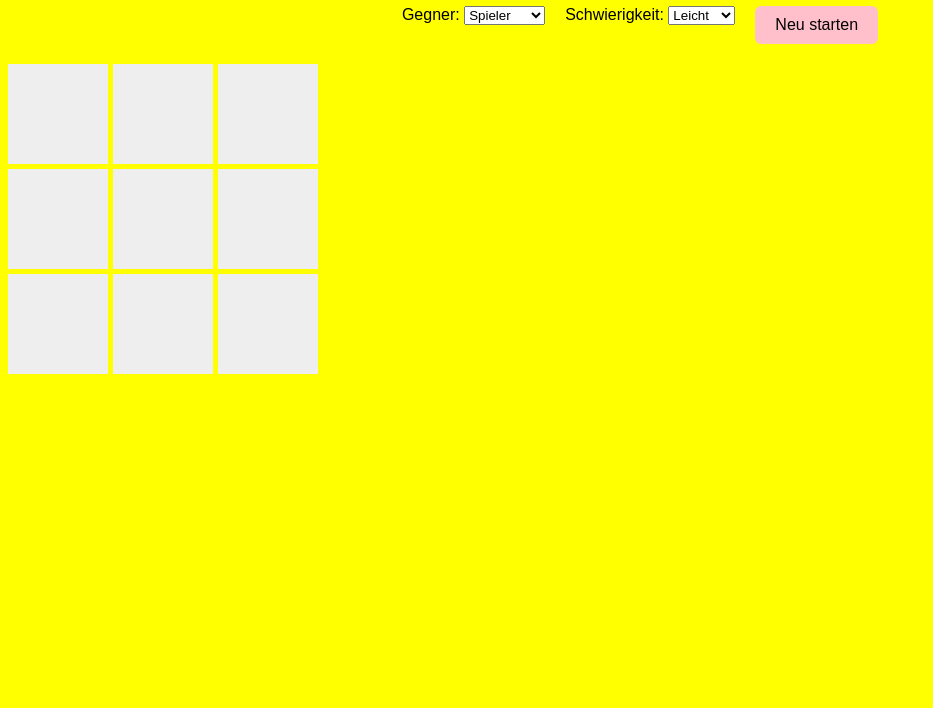
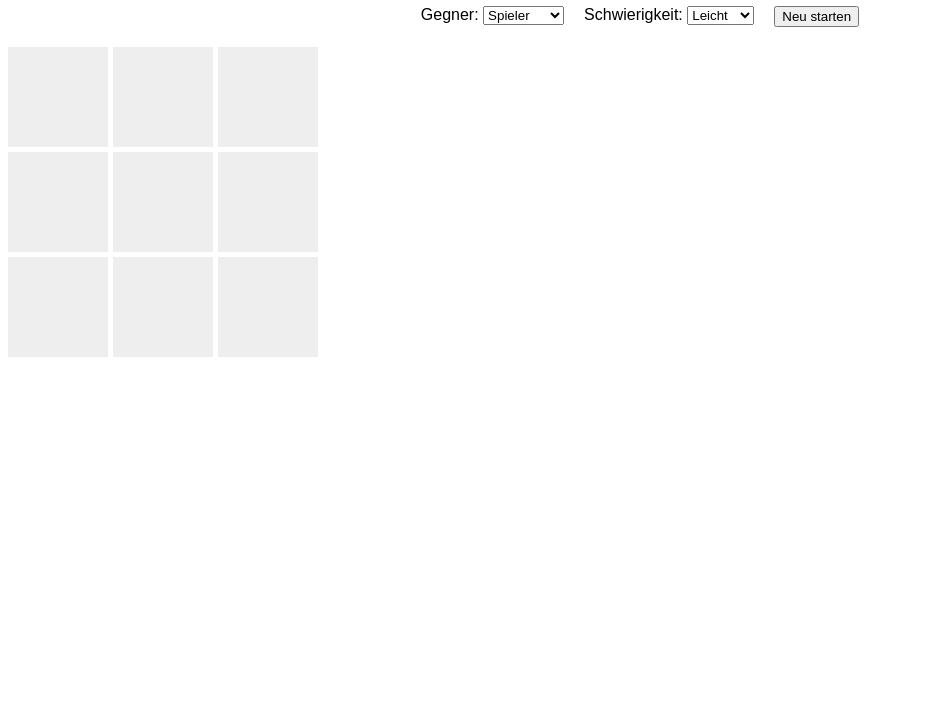
Before and after one commit to Vanessa161006/tictactoe-ki-auswahl, a plain HTML site: page index.html in a window 1280 px wide. Shown: the part 92-800 px from the top of the page, without its empty margins (0-933 px from the left). Drawn offline with Linux system fonts and the light colour scheme.

Commit message:
Update style.css

```diff
--- a/style.css
+++ b/style.css
@@ -3,11 +3,6 @@ body {
   text-align: center;
   margin-top: 40px;
 }
-body {
-  background: yellow;
-}
-
-
 #controls {
   margin-bottom: 20px;
   display: flex;
@@ -38,17 +33,3 @@ body {
 .cell:hover {
   background: #ddd;
 }
-#restart {
-  background-color: pink;
-  border: none;
-  padding: 10px 20px;
-  font-size: 1rem;
-  cursor: pointer;
-  border-radius: 6px;
-  transition: 0.2s;
-}
-
-#restart:hover {
-  background-color: hotpink;
-  color: white;
-}
```
